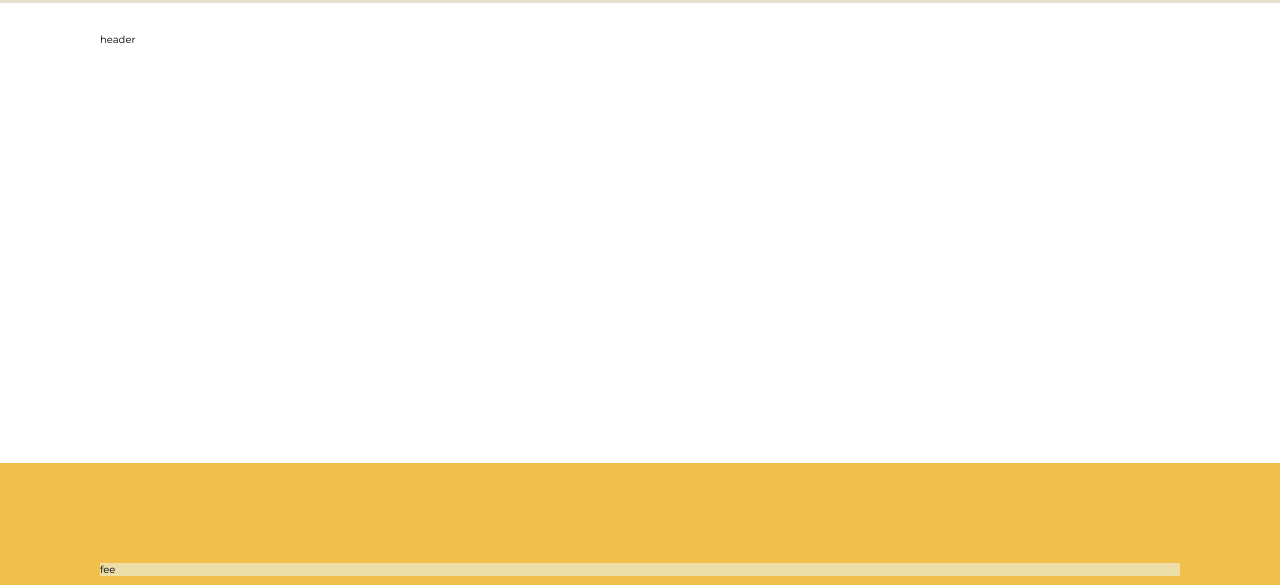
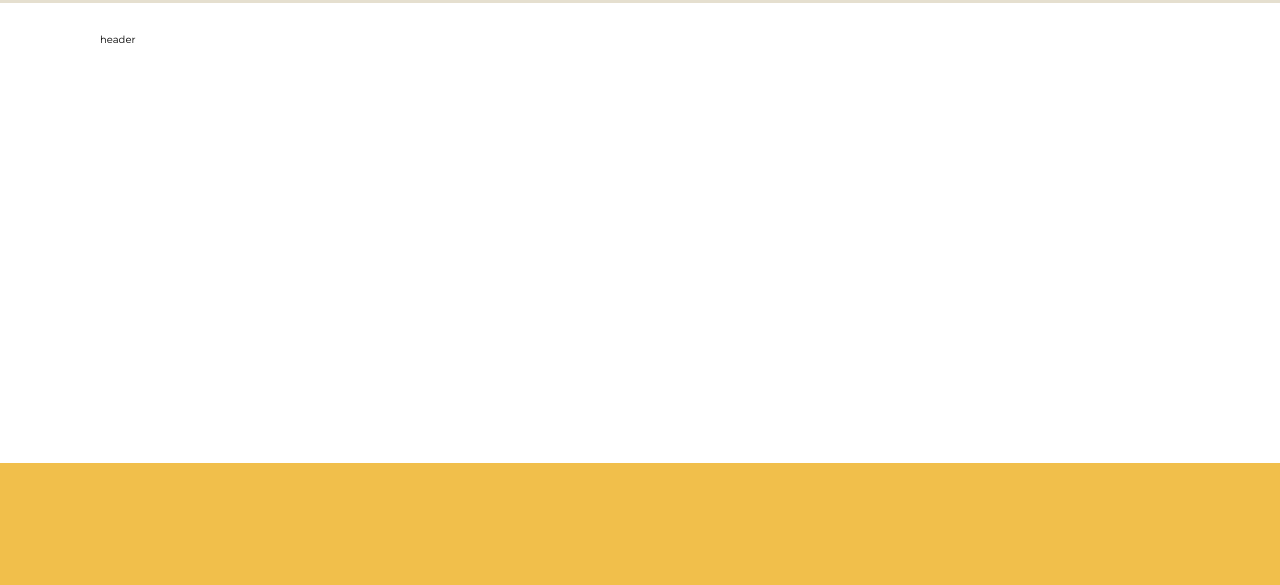
Before and after one commit to Fredmjr/BCTLCON, a plain HTML site: page index.html in a window 1280 px wide. Shown: the part 115-700 px from the top of the page. Drawn offline with Linux system fonts and the light colour scheme; files whose address does not match are found by name.

Commit message:
Version 5 - Newsletter sec removed

```diff
--- a/index.html
+++ b/index.html
@@ -306,7 +306,7 @@
                 </div>
         </div>
         </div> -->
-    <div style="background-color: #eddda6; width: 100%;">fee</div>
+    <!-- <div style="background-color: #eddda6; width: 100%;">fee</div>
     <br>
     <div style="background-color: #eddca600; width:  100%; display: flex; justify-content: space-between; flex-wrap: wrap;">
         <div id="newsletterBrief" style="background-color: #eddda6; min-width: fit-content;">
@@ -314,8 +314,9 @@
             <div style="background-color: #4d3f36; width: 300px; height: 250px;"></div>
             <div style="background-color: #ed734e; width: 300px; height: 250px;"></div>
         </div>
+    </div> -->
     </div>
-    </div>
+
     <div id="motionFoat">
         <div id="foaterSide">
                     <div id="slot1">
```
